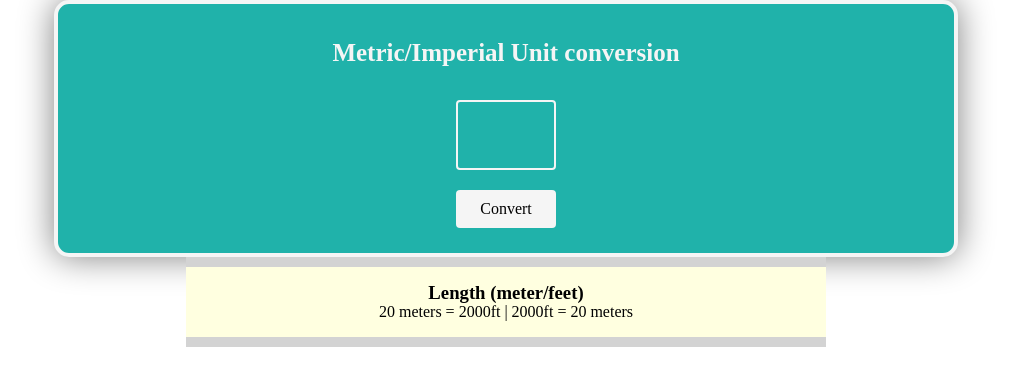
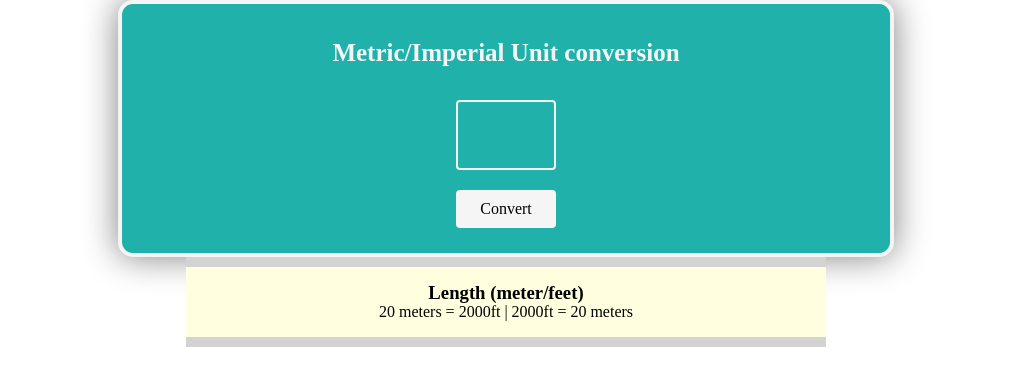
Before and after one commit to DanieleLG90/Unit-Converter, a website built with Vite: page index.html in a window 1280 px wide. Shown: the whole page, without its empty margins (134-1145 px from the left). Built offline with nearby package versions, Linux system fonts and the light colour scheme.

Commit message:
add main container

```diff
--- a/index.css
+++ b/index.css
@@ -5,9 +5,9 @@
 
 
 
-.container {
+.input-container {
     margin-top: 20px;
-    width: 70%;
+    width: 60%;
     margin: auto;
     background: lightseagreen;
     display: flex;
--- a/index.html
+++ b/index.html
@@ -3,7 +3,8 @@
         <link rel="stylesheet" href="index.css">
     </head>
     <body>
-        <div class="container">
+        <div class="main-container">
+            <div class="input-container">
                 <h1 class="title">Metric/Imperial Unit conversion</h1>
                 <input id="input-el" type="text">
                 <button id="convert-btn"> Convert </button>
@@ -14,6 +15,7 @@
                     <p>20 meters = 2000ft | 2000ft = 20 meters</p>
                 </div>
             </div>
+        </div>
         <script src="index.js"></script>
     </body>
 </html>
```
Lines whose indentation alone changed are shown as unchanged.
